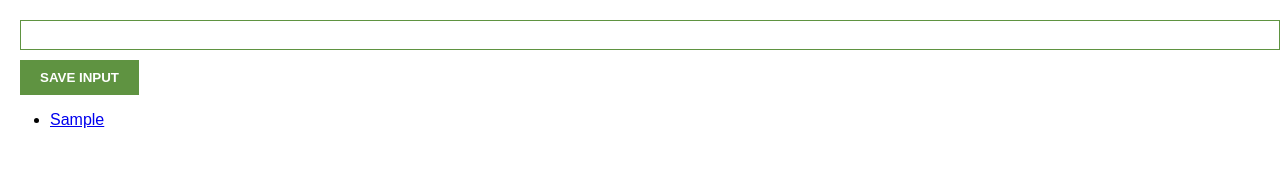
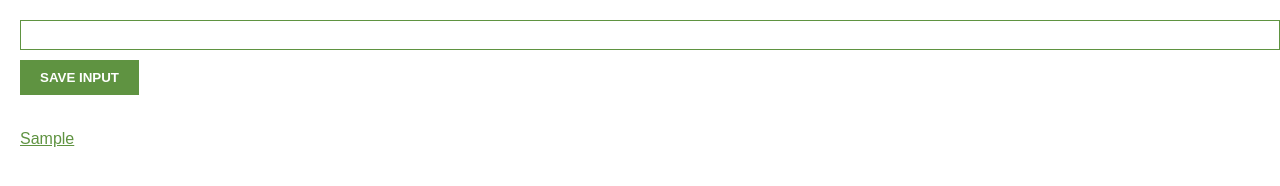
Before and after one commit to zacharyboelter/chrome-ext-sales-leads, a plain HTML site: page index.html in a window 1280 px wide. Both pictures are taken after typing "Sample" into the empty fields and a click on the button "SAVE INPUT". Drawn offline with Linux system fonts and the light colour scheme.

Commit message:
style list

```diff
--- a/app.js
+++ b/app.js
@@ -8,7 +8,7 @@ let myLeads = [];
 
 // Click button push to array
 inputBtn.addEventListener("click", function () {
-    myLeads.push(inputEl.value);
+    myLeads.unshift(inputEl.value);
     console.log(myLeads);
     inputEl.value = '';
     renderLeads();
@@ -19,11 +19,13 @@ inputBtn.addEventListener("click", function () {
 function renderLeads() {
     let listItems = ""
     for (let i = 0; i < myLeads.length; i++) {
-        listItems +=`<li>
-                        <a href=${myLeads[i]} target="_blank">
+        listItems +=`
+                    <li>
+                        <a href='${myLeads[i]}' target="_blank">
                             ${myLeads[i]}
                         </a>
-                     </li>`;
+                     </li>
+    `;
     }
     ulEl.innerHTML = listItems;
 }
--- a/styles.css
+++ b/styles.css
@@ -27,3 +27,18 @@ button:hover {
     cursor: pointer;
     color: black;
 }
+
+ul {
+    margin-top: 20px;
+    padding: 10px;
+    list-style-type: none;
+    color: #5f9341;
+}
+
+li {
+    margin-top: 5px;
+}
+
+li a {
+    color: #5f9341;
+}
```
